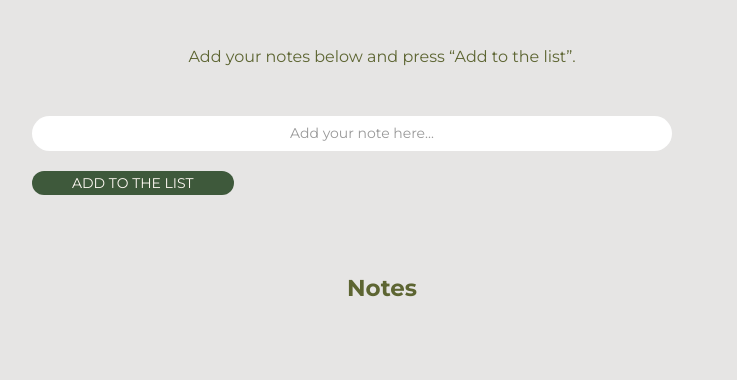
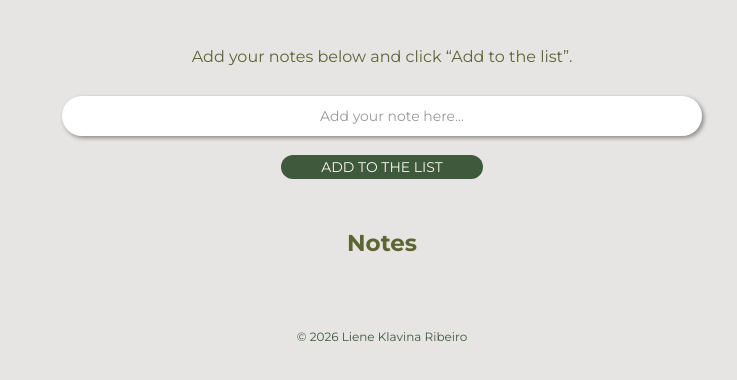
Before and after one commit to lienekl/challenge-7-bc26, a website: page public/index.html in a window 1280 px wide. Shown: the part 80-460 px from the top of the page, without its empty margins (258-995 px from the left). Drawn offline with Linux system fonts and the light colour scheme; no server answers.

Commit message:
updating code

```diff
--- a/public/index.html
+++ b/public/index.html
@@ -20,25 +20,22 @@
     <main>
         <div class="addtask">
 
-            <p>Add your notes below and press “Add to the list”.
+            <p>Add your notes below and click “Add to the list”.
             </p>
             <form id="input-form">
                 <input type="text" id="input" name="name" placeholder="Add your note here..." /><br>
-                <button type="submit" id="button" value="Add to To Do List">ADD TO THE LIST</button>
+                <button type="submit" id="button" value="Add to To the Note List">ADD TO THE LIST</button>
             </form>
+            <h2>Notes</h2>
             <div id="list-container">
-                <h2>Notes</h2>
-
-                <ul id="note-list">
-
-
-                </ul>
+                <ul id="note-list"></ul>
             </div>
         </div>
 
 
 
         </div>
+        <footer><p id="footer">© 2026 Liene Klavina Ribeiro</p></footer>
 
     </main>
 
--- a/public/script.js
+++ b/public/script.js
@@ -16,6 +16,7 @@ document.addEventListener("DOMContentLoaded", () => {
 
         //EDIT button
         const editBtn = document.createElement("button");
+        editBtn.idName = "edit";
         editBtn.textContent = "Edit";
         editBtn.addEventListener("click", async () => {
           const currentText = item.value;
@@ -40,7 +41,7 @@ document.addEventListener("DOMContentLoaded", () => {
 
         // DELETE button
         const deleteBtn = document.createElement("button");
-        deleteBtn.className = "close";
+        deleteBtn.className = "delete";
         deleteBtn.textContent = "x";
         deleteBtn.onclick = () => deleteNote(item.id);
         const deleteNote = async () => {
--- a/public/stylesheet.css
+++ b/public/stylesheet.css
@@ -46,7 +46,13 @@ h2 {
     text-align: center;
 }
 
-.input {
+/* form {
+    display: flex;
+    justify-content: center;
+    align-items: center;
+} */
+
+#input {
     display: flex;
     align-items: center;
     justify-content: space-between;
@@ -54,7 +60,7 @@ h2 {
     margin: auto;
     background-color: #ffffff;
     box-shadow: 2px 2px 4px rgba(0, 0, 0, .4);
-    height: 38px;
+    height: 20px;
 
 }
 
@@ -72,18 +78,9 @@ input {
 }
 
 #button {
-    background-color: #3E593B;
-    color: #FEF8F2;
-    border-radius: 50px;
-    border: none;
-    outline: none;
-    padding: 3px 40px;
-    text-align: center;
-    font-size: 14px;
-    font-weight: medium;
-    cursor: pointer;
-    font-family: "Montserrat", sans-serif;
-    margin: auto;
+
+    display: block;
+    margin: 0 auto;
 }
 
 button {
@@ -108,14 +105,15 @@ input::placeholder {
     font-size: 14px;
 }
 
+/*
 #list {
     display: inline-block;
     margin: auto;
     line-height: 1.5;
-}
+} */
 
 #list-container {
-    display: block;
+    display: flex;
     max-width: 600px;
     border: none;
     margin: 20px auto;
@@ -123,7 +121,7 @@ input::placeholder {
 }
 
 
-.close {
+.delete {
     text-align: right;
     margin-left: 50px;
     padding: 5px;
@@ -131,7 +129,13 @@ input::placeholder {
     font-size: 16px;
 }
 
-.close:hover {
+.delete:hover {
     background-color: #f44336;
     color: white;
 }
+
+#footer {
+    font-size: 12px;
+    text-align: center;
+    color: #3E593B;
+}
```
Also changed, not shown: data.json (+7 -11 lines).
